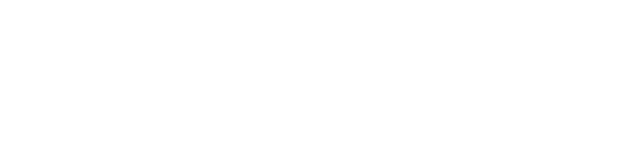
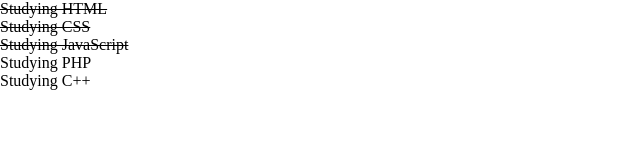
Before and after one commit to AlexTimoncini/vue-todolist, a plain HTML site: page index.html in a window 1280 px wide. Shown: the whole page, without its empty margins (0-640 px from the left). Drawn offline with nearby package versions, Linux system fonts and the light colour scheme.

Commit message:
milestone 1

```diff
--- a/index.html
+++ b/index.html
@@ -12,6 +12,16 @@
     <script src="https://unpkg.com/vue@3/dist/vue.global.js"></script>
 
     <div id="app">
+        <header class="ivy_header">
+            <nav class="ivy_navbar"></nav>
+        </header>
+        <main class="ivy_main">
+            <ul class="ivy_todolist">
+                <li v-for="(item, index) in toDoList" class="ivy_todoitem">
+                    <p :class="toDoList[index].done ? 'done' : ''"> {{ toDoList[index].toDo }}</p>
+                </li>
+            </ul>
+        </main>
 
     </div>
     <script src="script.js"></script>
--- a/script.js
+++ b/script.js
@@ -1,9 +1,39 @@
+// MILESTONE 1
+// Stampare all'interno di una lista HTML un item per ogni todo. Se la proprietà done è uguale a true, visualizzare il testo del todo sbarrato.
+// MILESTONE 2
+// Visualizzare a fianco ad ogni item ha una "x": cliccando su di essa, il todo viene rimosso dalla lista.
+// MILESTONE 3
+// Predisporre un campo di input testuale e un pulsante "aggiungi": cliccando sul pulsante, il testo digitato viene letto e utilizzato per creare un nuovo todo, che quindi viene aggiunto alla lista dei todo esistenti.
+// Bonus:
+// 1- oltre al click sul pulsante, intercettare anche il tasto ENTER per aggiungere il todo alla lista
+// 2- cliccando sul testo dell'item, invertire il valore della proprietà done del todo corrispondente (se done era uguale a false, impostare true e viceversa)
 const { createApp } = Vue
 
 createApp({
     data() {
         return {
-
+            toDoList: [
+                {
+                    toDo: 'Studying HTML',
+                    done: true
+                },
+                {
+                    toDo: 'Studying CSS',
+                    done: true
+                },
+                {
+                    toDo: 'Studying JavaScript',
+                    done: true
+                },
+                {
+                    toDo: 'Studying PHP',
+                    done: false
+                },
+                {
+                    toDo: 'Studying C++',
+                    done: false
+                }
+            ],
         }
     },
     methods: {
--- a/style.css
+++ b/style.css
@@ -0,0 +1,12 @@
+*,
+*::before,
+*::after{
+margin: 0;
+padding: 0;
+box-sizing: border-box;
+}
+
+
+.done{
+    text-decoration: line-through;
+}
```
